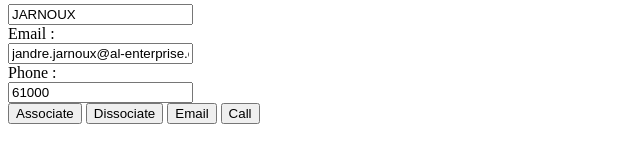
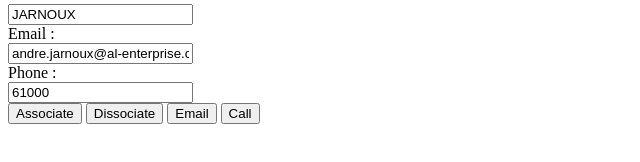
Before and after one commit to ajarnoux/crmtsprod, a website: page src/index.html in a window 1280 px wide. Shown: the part 172-334 px from the top of the page, 0-640 px from the left. Drawn offline with Linux system fonts and the light colour scheme.

Commit message:
Update index.html

```diff
--- a/src/index.html
+++ b/src/index.html
@@ -63,7 +63,7 @@ label,input  {
 		<label>Lastname :</label>
 		<input type="text" id="lastname" value="JARNOUX" />
 		<label>Email :</label>
-		<input type="text" id="email" value="jandre.jarnoux@al-enterprise.com" />
+		<input type="text" id="email" value="andre.jarnoux@al-enterprise.com" />
 		<label>Phone :</label>
 		<input type="text" id="phoneNumber" value="61000" />
 		<div id="actions">
```
